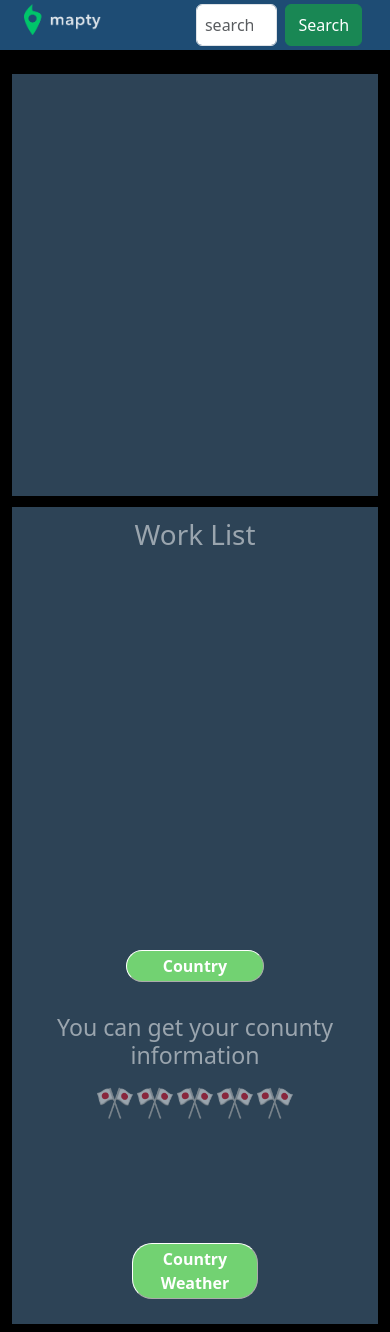
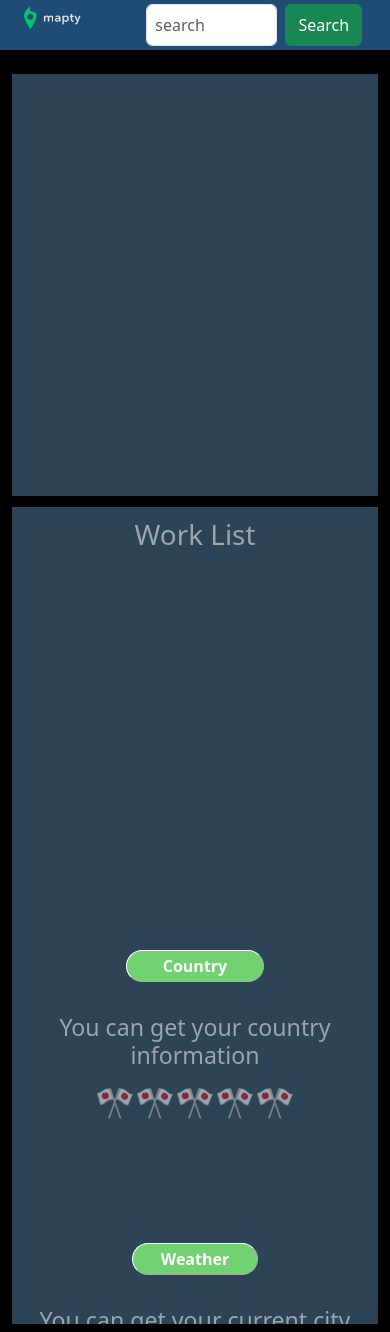
Before and after one commit to RaghunathJavare/mapty-v1, a website built with Parcel: page index.html in a window 390 px wide. Built offline with nearby package versions, Linux system fonts and the light colour scheme; no server answers; a web font is replaced by a local one.

Commit message:
fix speling mistakes

```diff
--- a/index.html
+++ b/index.html
@@ -45,8 +45,8 @@
             <i class="navbar-brand">
                 <img class="map-logo" src="/images/logo.png" alt="">
             </i>
-            <form class="d-flex search hide" role="search">
-                <input class="form-control input__city--form me-2 p-2" type="search" placeholder="search your city"
+            <form class="d-flex search" role="search">
+                <input class="form-control input__city--form me-2 p-2" type="search" placeholder="search"
                     aria-label="Search">
                 <button class="btn btn__get--city btn-success me-4" type="submit">Search</button>
             </form>
@@ -117,7 +117,7 @@
 
                 <div class="country--container">
                     <div class="text-content">
-                        <h3>You can get your conunty information</h3>
+                        <h3>You can get your country information</h3>
                         <p>🎌🎌🎌🎌🎌</p>
 
                     </div>
@@ -127,12 +127,11 @@
 
 
             <div class="data__container--3">
-                <button class="btn__country--weather">Country Weather</button>
+                <button class="btn__country--weather"> Weather</button>
 
                 <div class="weather-container">
                     <div class="text-content">
-                        <h3>You can get your current city weather</h3>
-                        <p>🌄🌄🌄</p>
+                        <h3>You can get your current city weather ☁️☁️☁️</h3>
                     </div>
                 </div>
 
--- a/styles/style.css
+++ b/styles/style.css
@@ -216,6 +216,15 @@ form{
 }
 
 
+
+@media (max-width: 500px) {
+  form{
+    width: 170%;
+  }
+
+
+}
+
 .serch-result {
   background-color: #2d4356;
   overflow-y: scroll;
```
